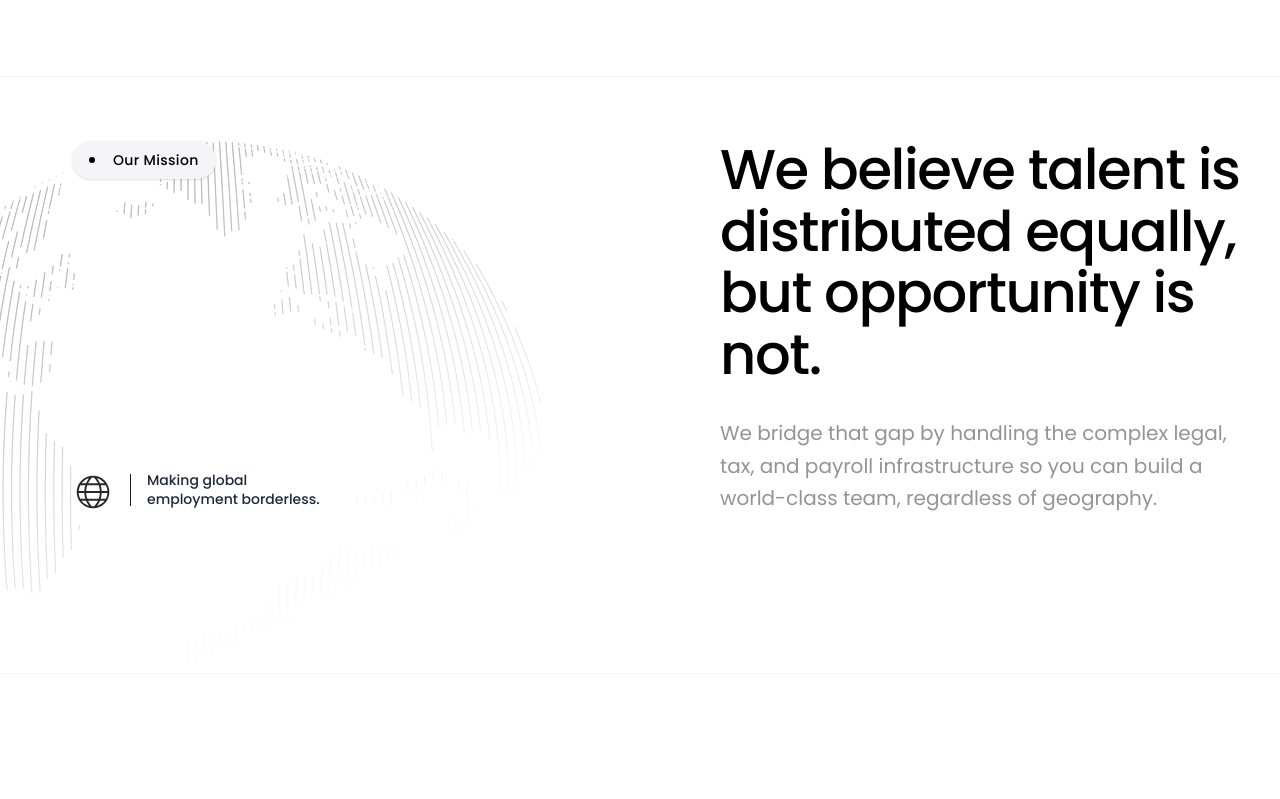
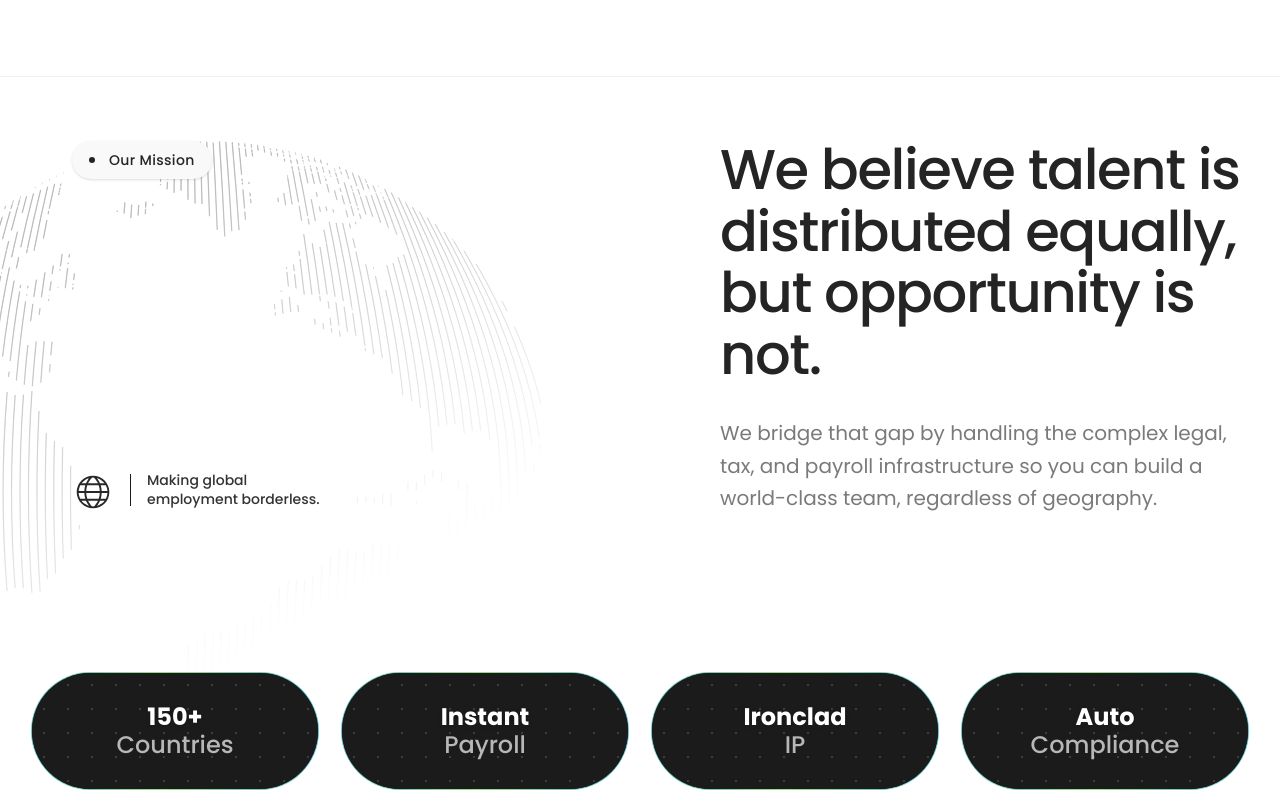
Before and after one commit to MedLines/Kynto, a Next.js app: page / in a window 1280 px wide. Shown: the part 920-1719 px from the top of the page. Built offline with nearby package versions, Linux system fonts and the light colour scheme.

Commit message:
feat: introduce Our Mission' section with  animated badges.

```diff
--- a/src/app/page.tsx
+++ b/src/app/page.tsx
@@ -17,9 +17,9 @@ export default function Home() {
     <main className="flex min-h-screen flex-col items-center justify-between">
       <Hero />
       <OurMission />
+      <DarkDashboard />
       <Integrations />
       <LogoMarquee />
-      <DarkDashboard />
       <Solutions />
       <WorldMap />
       <Pricing />
--- /dev/null
+++ b/src/components/sections/mission-badges.tsx
@@ -0,0 +1,76 @@
+"use client";
+
+import { motion } from "motion/react";
+import { useState } from "react";
+
+export function MissionBadges() {
+  const [hoveredIndex, setHoveredIndex] = useState<number | null>(null);
+
+  const badges = [
+    ["150+", "Countries"],
+    ["Instant", "Payroll"],
+    ["Ironclad", "IP"],
+    ["Auto", "Compliance"],
+  ];
+
+  return (
+    <div className="mt-16 md:mt-24 grid grid-cols-2 md:grid-cols-4 gap-6 w-full px-2">
+      {badges.map(([line1, line2], index) => (
+        <div
+          key={index}
+          className="relative group h-full w-full"
+          onMouseEnter={() => setHoveredIndex(index)}
+          onMouseLeave={() => setHoveredIndex(null)}
+        >
+          {/*
+             Animated Gradient Border Layer
+             Using direct styles for the gradient to ensure colors map correctly
+             regardless of Tailwind utility existence.
+          */}
+          <motion.div
+            className="absolute -inset-[1px] rounded-full opacity-100 transition duration-500 group-hover:opacity-100"
+            style={{
+              background:
+                "linear-gradient(90deg, var(--kynto-blue-primary), var(--kynto-green-secondary), var(--kynto-blue-primary))",
+              backgroundSize: "200% 100%",
+            }}
+            animate={{
+              backgroundPosition: ["0% 50%", "200% 50%"],
+            }}
+            transition={{
+              duration: 3,
+              repeat: Infinity,
+              ease: "linear",
+            }}
+          />
+
+          {/* Main Card Content */}
+          <div className="relative h-full w-full bg-card-black rounded-full py-8 px-4 flex flex-col items-center justify-center text-center overflow-hidden z-10">
+            {/* Inner Dark Background with Texture */}
+            <div className="absolute inset-0 bg-card-black" />
+
+            {/* Subtle Grid Pattern Overlay */}
+            <div
+              className="absolute inset-0 opacity-[0.15]"
+              style={{
+                backgroundImage: `radial-gradient(var(--kynto-white) 1px, transparent 1px)`,
+                backgroundSize: "24px 24px",
+              }}
+            />
+
+            {/* Hover Spotlight/Glow Effect inside the card */}
+            <motion.div className="absolute inset-0 bg-gradient-to-tr from-blue-primary/10 to-transparent opacity-0 group-hover:opacity-100 transition-opacity duration-300 pointer-events-none" />
+
+            {/* Text Content */}
+            <span className="relative z-10 text-xl md:text-2xl font-bold text-white block leading-none mb-1 drop-shadow-sm">
+              {line1}
+            </span>
+            <span className="relative z-10 text-xl md:text-2xl font-medium text-kynto-gray-100/70 block leading-none">
+              {line2}
+            </span>
+          </div>
+        </div>
+      ))}
+    </div>
+  );
+}
--- a/src/components/sections/our-mission.tsx
+++ b/src/components/sections/our-mission.tsx
@@ -1,6 +1,7 @@
 import { Badge } from "@/components/ui/badge";
 import { Separator } from "@/components/ui/separator";
 import Image from "next/image";
+import { MissionBadges } from "./mission-badges";
 
 export default function OurMission() {
   return (
@@ -25,9 +26,9 @@ export default function OurMission() {
             <div className="relative z-10 pt-8 pl-4 lg:pt-16 lg:pl-12">
               <Badge
                 variant="secondary"
-                className="px-4 py-2 bg-[#F5F5F7] hover:bg-[#F5F5F7]/90 text-black shadow-sm gap-2.5 text-sm font-medium tracking-wide rounded-full pointer-events-none"
+                className="px-4 py-2 bg-kynto-gray-100 hover:bg-kynto-gray-100/90 text-kynto-black shadow-sm gap-2.5 text-sm font-medium tracking-wide rounded-full pointer-events-none"
               >
-                <span className="w-1.5 h-1.5 bg-black rounded-full mr-2" />
+                <span className="w-1.5 h-1.5 bg-kynto-black rounded-full mr-1" />
                 Our Mission
               </Badge>
             </div>
@@ -44,7 +45,7 @@ export default function OurMission() {
                 />
               </div>
               <Separator orientation="vertical" className="h-8 bg-card-black" />
-              <p className="text-sm font-medium max-w-[180px] leading-snug text-gray-800">
+              <p className="text-sm font-medium max-w-[180px] leading-snug text-kynto-gray-80">
                 Making global employment borderless.
               </p>
             </div>
@@ -52,16 +53,19 @@ export default function OurMission() {
 
           {/* Right Column: Text Content */}
           <div className="relative z-10 lg:pl-10">
-            <h2 className="text-3xl md:text-5xl lg:text-[3.5rem] font-medium tracking-tight text-black mb-8 leading-[1.1]">
+            <h2 className="text-3xl md:text-5xl lg:text-[3.5rem] font-medium tracking-tight text-kynto-black mb-8 leading-[1.1]">
               We believe talent is distributed equally, but opportunity is not.
             </h2>
-            <p className="text-lg md:text-xl text-[#949494] leading-relaxed max-w-lg font-normal">
+            <p className="text-lg md:text-xl text-kynto-gray-400 leading-relaxed max-w-lg font-normal">
               We bridge that gap by handling the complex legal, tax, and payroll
               infrastructure so you can build a world-class team, regardless of
               geography.
             </p>
           </div>
         </div>
+
+        {/* Feature Badges Row */}
+        <MissionBadges />
       </div>
     </section>
   );
```
